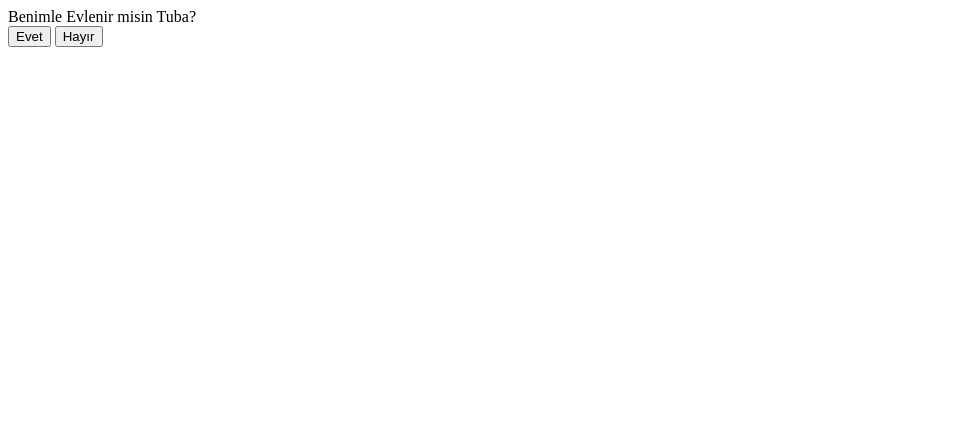
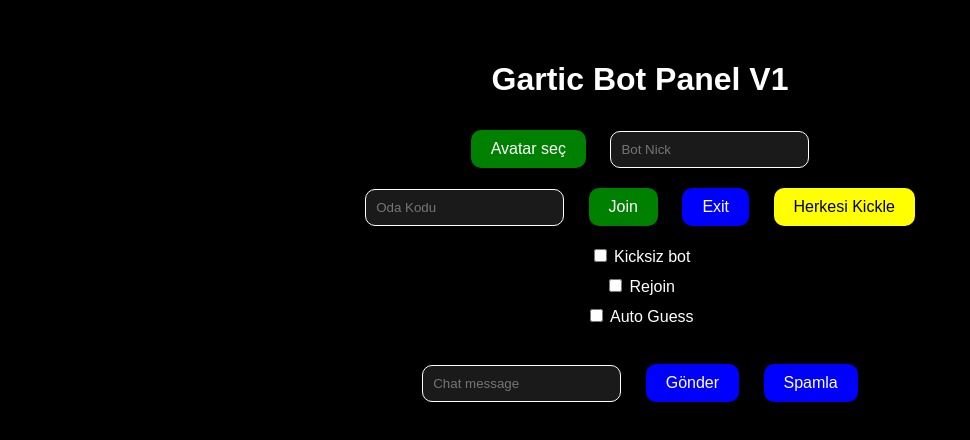
Before and after one commit to novasqw/nova.github.io, a plain HTML site: page index.html in a window 1280 px wide. Shown: the whole page, without its empty margins (0-970 px from the left). Drawn offline with Linux system fonts and the light colour scheme.

Commit message:
Update index.html

```diff
--- a/index.html
+++ b/index.html
@@ -1,17 +1,106 @@
 <!DOCTYPE html>
-<html lang="tr">
+<html lang="en">
 <head>
     <meta charset="UTF-8">
     <meta name="viewport" content="width=device-width, initial-scale=1.0">
-    <title>Benimle Evlenir Misin Tuba?</title>
-    <link rel="stylesheet" href="styles.css">
+    <title>Gartic Bot Panel V1</title>
+    <style>
+        body {
+            background-color: black;
+            color: white;
+            font-family: Arial, sans-serif;
+            text-align: center;
+        }
+        .panel {
+            margin: 20px auto;
+            width: 50%;
+            background-color: rgba(0, 0, 0, 0.8);
+            padding: 20px;
+            border-radius: 10px;
+        }
+        .button {
+            margin: 10px;
+            padding: 10px 20px;
+            border: none;
+            border-radius: 10px;
+            font-size: 16px;
+            cursor: pointer;
+        }
+        .button-green {
+            background-color: green;
+            color: white;
+        }
+        .button-blue {
+            background-color: blue;
+            color: white;
+        }
+        .button-yellow {
+            background-color: yellow;
+            color: black;
+        }
+        #avatar-options {
+            display: none;
+            margin-top: 10px;
+        }
+        #avatar-options button {
+            margin: 5px;
+        }
+        .input-box {
+            margin: 10px;
+            padding: 10px;
+            border-radius: 10px;
+            border: 1px solid white;
+            background-color: rgba(255, 255, 255, 0.1);
+            color: white;
+        }
+        .checkbox-label {
+            display: block;
+            margin: 10px;
+        }
+    </style>
 </head>
 <body>
-    <div id="panel">
-        <div id="message">Benimle Evlenir misin Tuba?</div>
-        <button id="yes-btn">Evet</button>
-        <button id="no-btn">Hayır</button>
+    <div class="panel">
+        <h1>Gartic Bot Panel V1</h1>
+        <button class="button button-green" id="avatar-select">Avatar seç</button>
+        <div id="avatar-options">
+            <button class="button" onclick="selectAvatar(0)">0</button>
+            <button class="button" onclick="selectAvatar(1)">1</button>
+            <button class="button" onclick="selectAvatar(2)">2</button>
+            <!-- Add buttons up to 32 as needed -->
+            <button class="button" onclick="selectAvatar(32)">32</button>
+        </div>
+        <input type="text" id="bot-nick" class="input-box" placeholder="Bot Nick">
+        <br>
+        <input type="text" id="room-code" class="input-box" placeholder="Oda Kodu">
+        <button class="button button-green" id="join">Join</button>
+        <button class="button button-blue" id="exit">Exit</button>
+        <button class="button button-yellow" id="kick-all">Herkesi Kickle</button>
+        <br>
+        <label class="checkbox-label"><input type="checkbox" id="no-kick"> Kicksiz bot</label>
+        <label class="checkbox-label"><input type="checkbox" id="rejoin"> Rejoin</label>
+        <label class="checkbox-label"><input type="checkbox" id="auto-guess"> Auto Guess</label>
+        <br>
+        <input type="text" id="chat-message" class="input-box" placeholder="Chat message">
+        <button class="button button-blue" id="send">Gönder</button>
+        <button class="button button-blue" id="spam">Spamla</button>
     </div>
-    <script src="script.js"></script>
+
+    <script>
+        document.getElementById('avatar-select').addEventListener('click', function() {
+            const avatarOptions = document.getElementById('avatar-options');
+            if (avatarOptions.style.display === 'none') {
+                avatarOptions.style.display = 'block';
+            } else {
+                avatarOptions.style.display = 'none';
+            }
+        });
+
+        function selectAvatar(number) {
+            const avatarSelectButton = document.getElementById('avatar-select');
+            avatarSelectButton.innerHTML = `Avatar: ${number}`;
+            document.getElementById('avatar-options').style.display = 'none';
+        }
+    </script>
 </body>
 </html>
```
